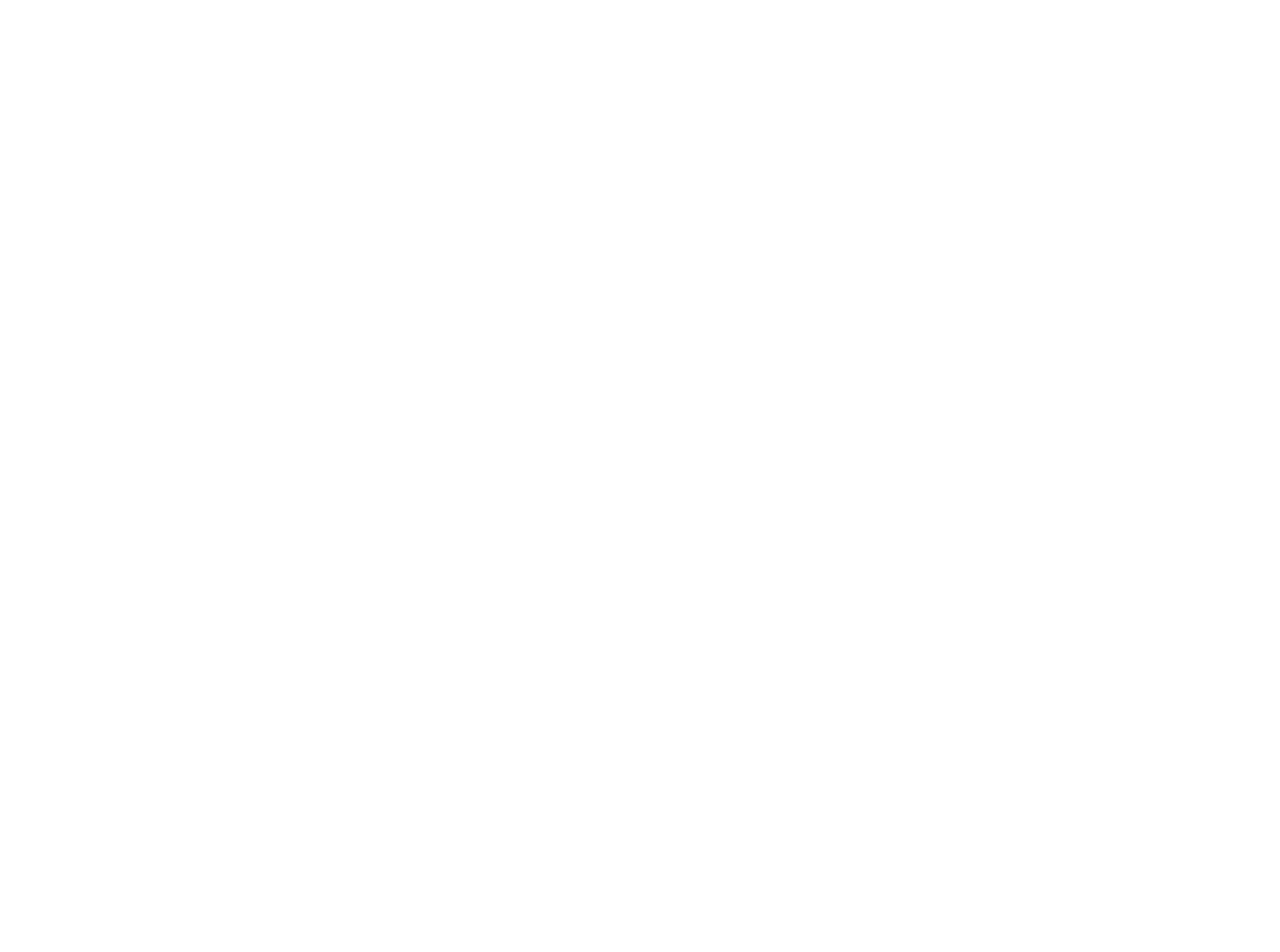
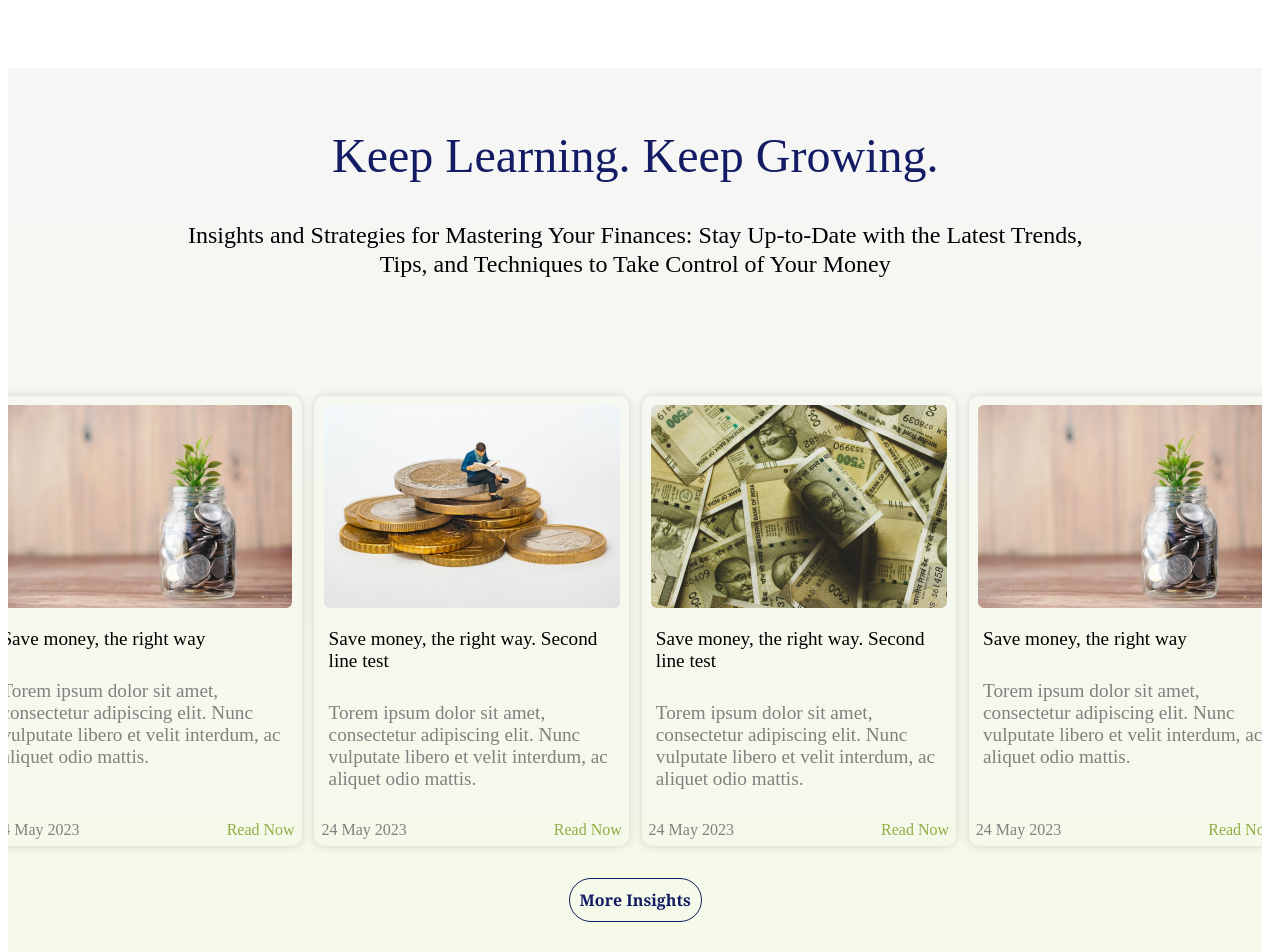
Before and after one commit to Gaurav9711/panda, a Next.js app: page / in a window 1280 px wide. Shown: the part 1520-2472 px from the top of the page. Before the commit the page ends 1596 px from the top, so only its background shows below. Built offline with nearby package versions, Linux system fonts and the light colour scheme.

Commit message:
done till keep learning

```diff
--- a/src/components/Footer.js
+++ b/src/components/Footer.js
@@ -4,7 +4,7 @@
   return (
     <div>
         <div className={styles.discountContainer}>
-        <img src="Megaphone.png" alt="" />
+        <img src="Megaphone.png" alt="" style={{margin:"0 3px"}}/>
             <p>  SBI FD rate climbed up to 8.5%</p> <p className={styles.TakeAction}> &nbsp; &nbsp; Take Action</p>
         </div>
     </div>
--- a/src/components/Footer.module.css
+++ b/src/components/Footer.module.css
@@ -1,10 +1,11 @@
 .discountContainer{
     display: flex;
     justify-content: center;
-    /* align-items: center; */
+    align-items: center;
     height: 5vh;
-    width: 100vw;
-    background-color: rgb(244, 236, 236);
+    width: 98vw;
+
+    background-color: #F6F6F6;
     margin-right: 10vw;
 }
 .TakeAction{
@@ -15,4 +16,5 @@
     font-family: 'Open Sans', sans-serif;
     font-weight:bolder;
     font-size: 0.7rem;
+    align-self: center;
 }
--- a/src/components/Layout.js
+++ b/src/components/Layout.js
@@ -4,9 +4,7 @@
 import Footer from './Footer';
 import Compo from './Compo';
 import FixedContainer from './Fixed-container';
-import InvestmentContainer from './investment-container';
-
-import FdBazaar from './FdBazaar';
+import LearningContainer from './LearningContainer';
 const navbar = () => {
   return (
     <div>
@@ -21,8 +19,7 @@
       <Footer/>
       <Compo/>
       <FixedContainer/>
-      {/* <InvestmentContainer/> */}
-      {/* <FdBazaar/> */}
+      <LearningContainer/>
     </div>
   )
 }
--- /dev/null
+++ b/src/components/Learning-container.module.css
@@ -0,0 +1,79 @@
+.keepLearningKeep {
+    position: relative;
+    height: 77px;
+    font-size: 3rem;
+    color: #121B64;
+    margin-top: 60px;
+  }
+  .insightsAndStrategies {
+    position: relative;
+    font-size: 1.5rem;
+    color:black;
+    line-height: 120%;
+    display: flex;
+    align-items: center;
+    justify-content: center;
+    width: 945px;
+  }
+  .keepLearningKeepGrowingParent {
+    flex-direction: column;
+    align-items: center;
+    gap:1rem;
+    margin-bottom: 7rem;
+  }
+  .frameGroup,
+  .frameParent,
+  .keepLearningKeepGrowingParent {
+    display: flex;
+    justify-content: flex-start;
+  }
+  .frameGroup {
+    width: 1296px;
+    height: 450px;
+    flex-shrink: 0;
+    flex-direction: row;
+    align-items: flex-start;
+    gap: 1vw;
+    text-align: left;
+  }
+  .frameParent {
+    flex-direction: column;
+    align-items: center;
+    gap: 5px;
+  }
+  .moreInsights {
+    position: relative;
+    font-size: 1rem;
+    color: #121B64;
+    font-weight: bold;
+    font-family:Georgia, 'Times New Roman', Times, serif;
+  }
+  .hero,
+  .moreInsightsWrapper {
+    display: flex;
+    align-items: center;
+  }
+  .moreInsightsWrapper {
+    border-radius: 25px;
+    border: 1px solid #121B64;
+    flex-direction: row;
+    padding: 10px;
+    justify-content: center;
+    margin-top: 2rem;
+  }
+  .hero {
+    border-radius: 0 0 var(--br-61xl) var(--br-61xl);
+    background: linear-gradient(180deg, #f6f6f6, #f5fae7);
+    width: 98vw;
+    height: 996px;
+    overflow: hidden;
+    flex-direction: column;
+    padding: var(--padding-81xl) var(--padding-53xl);
+    box-sizing: border-box;
+    justify-content: flex-start;
+    gap: var(--gap-13xl);
+    text-align: center;
+    font-size: 1.2rem;
+    color: var(--brand-blue);
+    font-family: var(--paragraph-20);
+  }
--- /dev/null
+++ b/src/components/LearningContainer.js
@@ -0,0 +1,44 @@
+import MoneyContainer from "./Money-container";
+import styles from "./Learning-container.module.css";
+
+const LearningContainer = () => {
+  return (
+    <div className={styles.hero}>
+      <div className={styles.frameParent}>
+        <div className={styles.keepLearningKeepGrowingParent}>
+          <div className={styles.keepLearningKeep}>
+            Keep Learning. Keep Growing.
+          </div>
+          <div className={styles.insightsAndStrategies}>
+            Insights and Strategies for Mastering Your Finances: Stay Up-to-Date
+            with the Latest Trends, Tips, and Techniques to Take Control of Your
+            Money
+          </div>
+        </div>
+        <div className={styles.frameGroup}>
+          <MoneyContainer
+            subtitleText="/frame-241@2x.png"
+            subtitleText1="Save money, the right way"
+          />
+          <MoneyContainer
+            subtitleText="/frame-2411@2x.png"
+            subtitleText1="Save money, the right way. Second line test"
+          />
+          <MoneyContainer
+            subtitleText="/frame-2412@2x.png"
+            subtitleText1="Save money, the right way. Second line test"
+          />
+          <MoneyContainer
+            subtitleText="/frame-241@2x.png"
+            subtitleText1="Save money, the right way"
+          />
+        </div>
+      </div>
+      <div className={styles.moreInsightsWrapper}>
+        <div className={styles.moreInsights}>More Insights</div>
+      </div>
+    </div>
+  );
+};
+
+export default LearningContainer;
--- /dev/null
+++ b/src/components/Money-container.js
@@ -0,0 +1,24 @@
+import styles from "./Money-container.module.css";
+
+const MoneyContainer = ({ subtitleText, subtitleText1 }) => {
+  return (
+    <div className={styles.frameParent}>
+      <div className={styles.frameGroup}>
+        <img className={styles.frameChild} alt="" src={subtitleText} />
+        <div className={styles.saveMoneyTheRightWayParent}>
+          <div className={styles.saveMoneyThe}>{subtitleText1}</div>
+          <div className={styles.toremIpsumDolor}>
+            Torem ipsum dolor sit amet, consectetur adipiscing elit. Nunc
+            vulputate libero et velit interdum, ac aliquet odio mattis.
+          </div>
+        </div>
+      </div>
+      <div className={styles.may2023Parent}>
+        <div className={styles.may2023}>24 May 2023</div>
+        <div className={styles.readNow}>Read Now</div>
+      </div>
+    </div>
+  );
+};
+
+export default MoneyContainer;
--- /dev/null
+++ b/src/components/Money-container.module.css
@@ -0,0 +1,70 @@
+.frameChild {
+    position: relative;
+    border-radius: var(--br-7xs);
+    width: 296px;
+    height: 203px;
+    flex-shrink: 0;
+    overflow: hidden;
+    margin-top: 0.6rem;
+    object-fit: cover;
+  }
+  .saveMoneyThe,
+  .toremIpsumDolor {
+    align-self: stretch;
+    position: relative;
+    margin: 15px 0;
+  }
+  /* .saveMoneyThe{
+    font-weight: bold;
+  } */
+  .toremIpsumDolor {
+    color: grey;
+  }
+  .frameGroup,
+  .saveMoneyTheRightWayParent {
+    display: flex;
+    flex-direction: column;
+    align-items: flex-start;
+    justify-content: flex-start;
+  }
+  .saveMoneyTheRightWayParent {
+    width: 296px;
+    overflow: hidden;
+    padding:5px;
+    box-sizing: border-box;
+    /* margin-bottom: 5px; */
+  }
+  .frameGroup {
+    gap: var(--gap-5xs);
+  }
+  .may2023,
+  .readNow {
+    position: relative;
+    color: grey;
+    font-size: 1rem;
+  }
+  .readNow {
+    color: rgb(144, 174, 68);
+  }
+  .frameParent,
+  .may2023Parent {
+    align-self: stretch;
+    overflow: hidden;
+    display: flex;
+    flex-direction: row;
+    padding:7px;
+    align-items: center;
+    justify-content: space-between;
+    color: var(--light-grey);
+  }
+  .frameParent {
+    flex: 1;
+    border-radius: 10px;
+    box-shadow: 0 0 10px rgba(0, 0, 0, 0.14);
+    flex-direction: column;
+    padding: var(--padding-5xs) var(--padding-5xs) 0;
+    text-align: left;
+    font-size: var(--heading-16-size);
+    color: black;
+    font-family: var(--paragraph-20);
+  }
--- a/src/components/header.module.css
+++ b/src/components/header.module.css
@@ -55,6 +55,7 @@
   .frameParent{
     /* margin-right: 15vw; */
     color: navy;
+    margin-left: 3rem;
   }
   .bestInvestmentOptions {
     position: relative;
```
